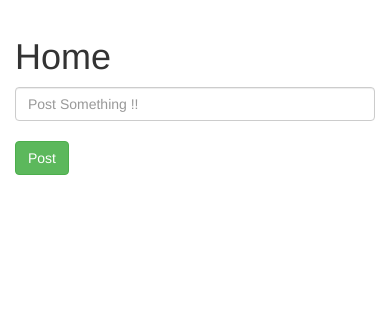
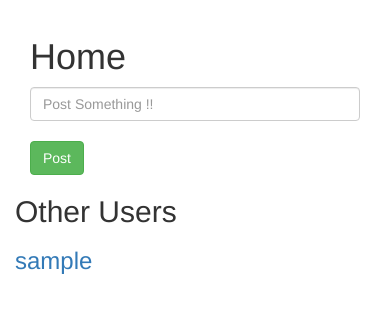
Before and after one commit to nattesharan/django_app, a Django app: page /home/ in a window 390 px wide. Shown: the part 75-388 px from the top of the page. Run offline with Django 3.2, Linux system fonts and the light colour scheme; the visitor is signed in with stand-in values (Sample User, id 1); data comes from the database, SQL or seed files in the repository; data that the repository does not hold is empty; some libraries are stand-ins or nearby versions.

Commit message:
added users list to home page

```diff
--- a/accounts/views.py
+++ b/accounts/views.py
@@ -44,7 +44,7 @@ def view_profile(request):
         'last_visit': request.COOKIES.get('last_visit', datetime.datetime.utcnow()),
         'visits': request.COOKIES.get('visits', 0)
     }
-    print(request.session.get('username','Not found'))
+    # print(request.session.get('username','Not found'))
     # if request.session.test_cookie_worked():
     #     print("The test cookie worked!!!")
     #     request.session.delete_test_cookie()
--- a/home/templates/home/home.html
+++ b/home/templates/home/home.html
@@ -4,6 +4,7 @@
 {% endblock  %}
 {% block body %}
 <div class="container">
+    <div class="col-md-8">
         <h1>Home</h1>
         <div>
         <form method='post'>
@@ -17,6 +18,15 @@
             <h3>{{ post.post }}</h3>
             <p>Posted by {{ post.user.get_full_name}} on {{ post.created_on }}</p>
         {% endfor %}
-    </div
+        </div>
+    </div>
+    <div>
+        <h2>Other Users</h2>
+        {% for other_user in users %}
+            <a href="{% url 'accounts:view_profile' %}">
+                <h3>{{ other_user.username }}</h3>
+            </a>
+        {% endfor %}
+    </div>
 </div>
 {% endblock  %}
--- a/home/views.py
+++ b/home/views.py
@@ -1,5 +1,6 @@
 from django.shortcuts import render, redirect
 from django.views.generic import TemplateView
+from django.contrib.auth.models import User
 from home.models import Post
 from home.forms import HomeForm
 import datetime
@@ -13,6 +14,7 @@ class HomeView(TemplateView):
     def get(self, request):
         form = HomeForm()
         posts = Post.objects.all().order_by('-created_on')
+        users = User.objects.all()
         # sessions are also usually cookies but they arent stored in the client side they are stored in the server database
         # they are more secure than cookies
         # likewise cookies they too have expiry time
@@ -20,7 +22,7 @@ class HomeView(TemplateView):
         # Default: 1209600 (2 weeks, in seconds)
         if 'username' not in request.session:
             request.session['username'] = request.user.username
-        response = render(request, self.template_name, {'form': form, 'posts': posts})
+        response = render(request, self.template_name, {'form': form, 'posts': posts, 'users': users})
         # by default cookie expiry time is 1 year
         # request.session.set_test_cookie()
         # Expires sets an expiry date for when a cookie gets deleted
```
Lines whose indentation alone changed are shown as unchanged.
